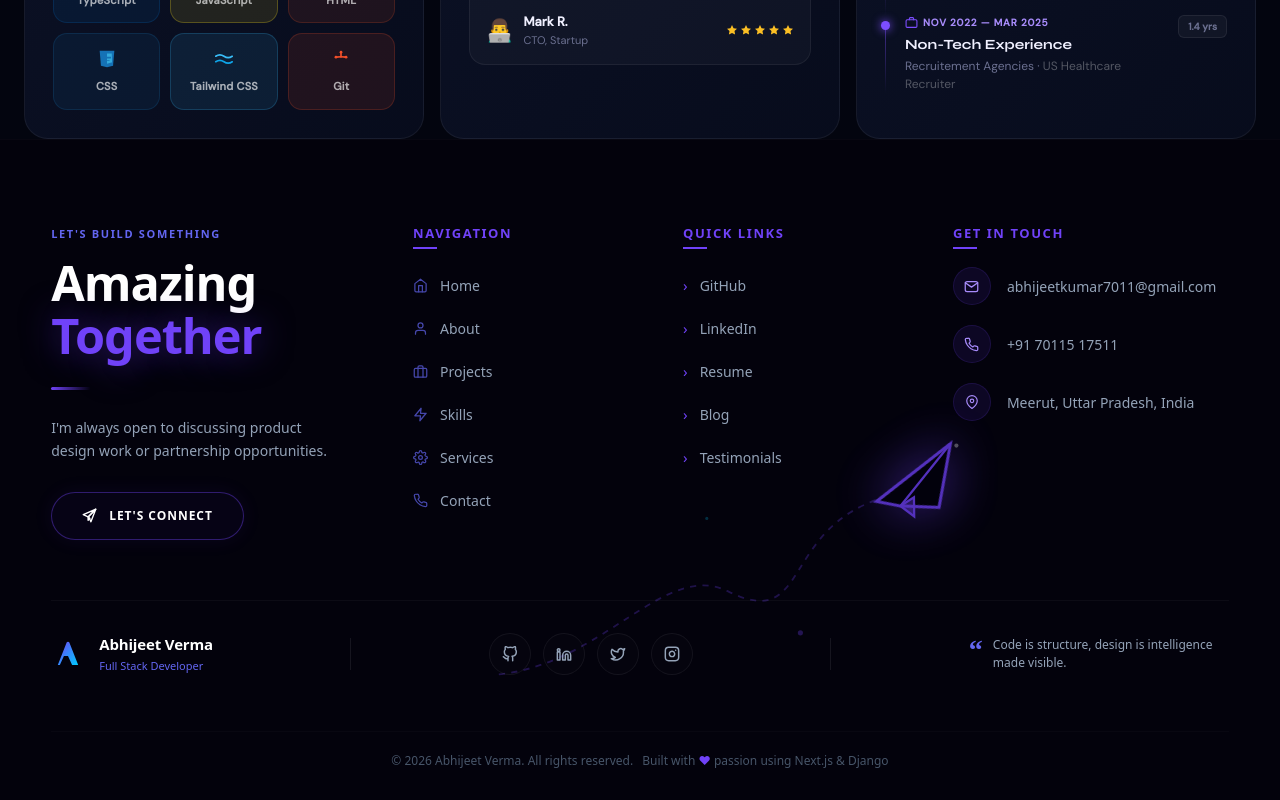
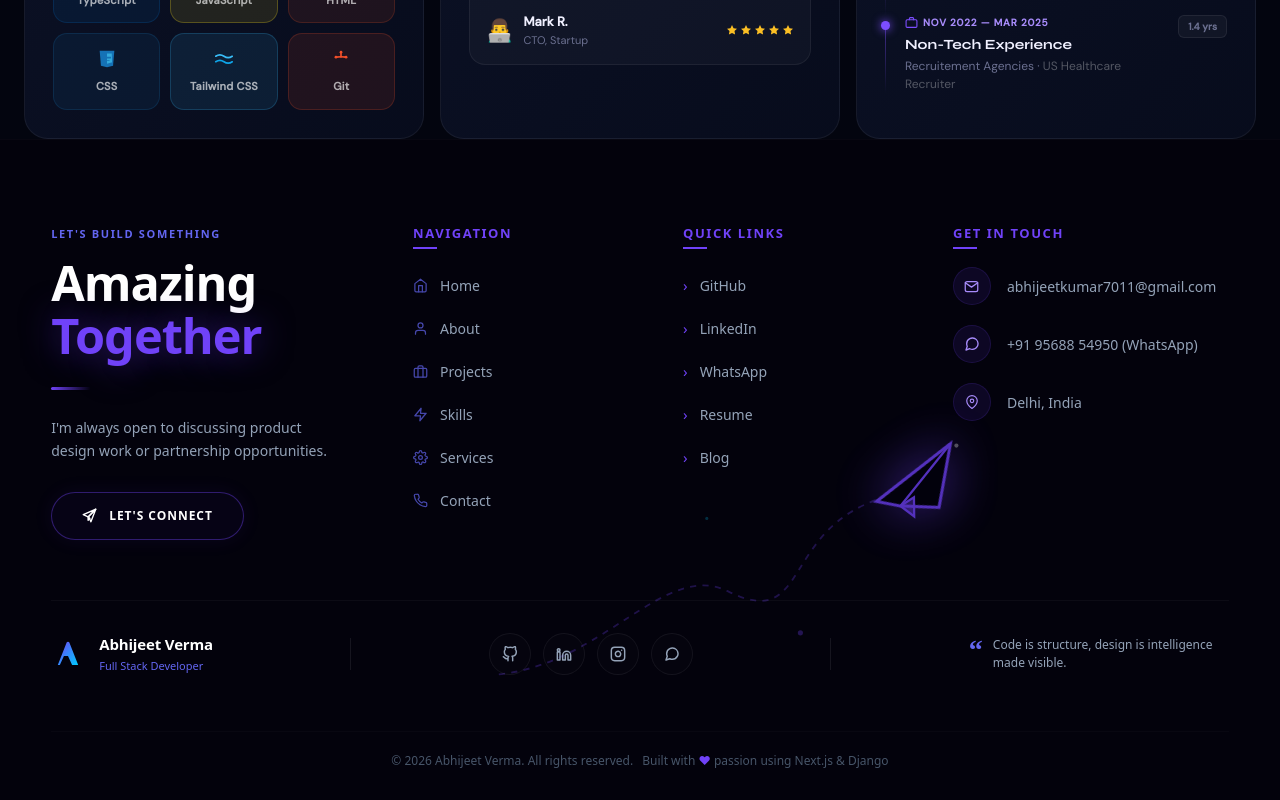
Before and after one commit to abhijeetkumar7011-code/Abhijeet_Portfolio, a Next.js app: page / in a window 1280 px wide. Shown: the part 2160-2960 px from the top of the page. Built offline with nearby package versions, Linux system fonts and the light colour scheme.

Commit message:
version 3.1

```diff
--- a/src/components/Footer.tsx
+++ b/src/components/Footer.tsx
@@ -43,6 +43,12 @@ const ContactIcon = () => (
   </svg>
 );
 
+const WhatsAppIcon = () => (
+  <svg width="16" height="16" viewBox="0 0 24 24" fill="none" stroke="currentColor" strokeWidth="2" strokeLinecap="round" strokeLinejoin="round">
+    <path d="M21 11.5a8.38 8.38 0 0 1-.9 3.8 8.5 8.5 0 0 1-7.6 4.7 8.38 8.38 0 0 1-3.8-.9L3 21l1.9-5.7a8.38 8.38 0 0 1-.9-3.8 8.5 8.5 0 0 1 4.7-7.6 8.38 8.38 0 0 1 3.8-.9h.5a8.48 8.48 0 0 1 8 8v.5z" />
+  </svg>
+);
+
 const CustomPaperAirplane = () => (
   <svg width="15" height="15" viewBox="0 0 24 24" fill="none" stroke="currentColor" strokeWidth="2.2" strokeLinecap="round" strokeLinejoin="round">
     <path d="M22 2L2 10.5L9.75 14.25L22 2Z" />
@@ -78,6 +84,11 @@ const LogoGraphic = () => (
 );
 
 export default function Footer() {
+  const GITHUB_URL = "https://github.com/abhijeetkumar7011-code";
+  const LINKEDIN_URL = "https://www.linkedin.com/in/abhijeet-kumar-57b388232/";
+  const INSTAGRAM_URL = "https://instagram.com/_abhijeet_verma_";
+  const WHATSAPP_URL = "https://wa.me/919568854950?text=Hi%20Abhijeet,%20I%20saw%20your%20portfolio%20and%20wanted%20to%20connect!";
+
   return (
     <>
       <style>{`
@@ -117,11 +128,10 @@ export default function Footer() {
         @media (max-width: 640px) {
           .footer-main-layout {
             display: grid;
-            grid-template-columns: 1fr 1fr !important; /* Forces 2 columns layout on mobile */
+            grid-template-columns: 1fr 1fr !important;
             gap: 36px 16px !important;
           }
 
-          /* Full width adjustments for Intro and Get In Touch blocks on mobile */
           .mobile-full-width {
             grid-column: span 2 !important;
           }
@@ -175,12 +185,14 @@ export default function Footer() {
           cursor: pointer;
           transition: all 0.25s cubic-bezier(0.16, 1, 0.3, 1);
           box-shadow: 0 0 20px rgba(112, 66, 248, 0.08);
+          text-decoration: none;
         }
         .connect-btn:hover {
           background: #7042f8;
           border-color: #7042f8;
           box-shadow: 0 0 30px rgba(112, 66, 248, 0.4);
           transform: translateY(-3px);
+          color: #ffffff;
         }
         .connect-btn svg {
           transition: transform 0.25s ease;
@@ -221,6 +233,11 @@ export default function Footer() {
           margin-bottom: 20px;
           color: #94a3b8;
           font-size: 14px;
+          text-decoration: none;
+          transition: color 0.2s ease;
+        }
+        .contact-row:hover {
+          color: #ffffff;
         }
         .icon-badge {
           width: 38px;
@@ -241,7 +258,6 @@ export default function Footer() {
           color: #ffffff;
         }
 
-        /* ── PLANE IMAGE BASELINE ── */
         .vector-canvas {
           position: absolute;
           right: 22%;
@@ -321,10 +337,10 @@ export default function Footer() {
             <p style={{ fontSize: "14px", color: "#94a3b8", lineHeight: "1.65", maxWidth: "290px", marginBottom: "30px" }}>
               I'm always open to discussing product design work or partnership opportunities.
             </p>
-            <button className="connect-btn">
+            <a href="mailto:abhijeetkumar7011@gmail.com" className="connect-btn">
               <CustomPaperAirplane />
               LET'S CONNECT
-            </button>
+            </a>
           </div>
 
           {/* Column 2: Navigation */}
@@ -351,10 +367,16 @@ export default function Footer() {
           <div>
             <h4 className="col-title">Quick Links</h4>
             <div style={{ display: "flex", flexDirection: "column", gap: "6px" }}>
-              {["GitHub", "LinkedIn", "Resume", "Blog", "Testimonials"].map((label) => (
-                <a key={label} href="#" className="link-item">
+              {[
+                { label: "GitHub", url: GITHUB_URL },
+                { label: "LinkedIn", url: LINKEDIN_URL },
+                { label: "WhatsApp", url: WHATSAPP_URL },
+                { label: "Resume", url: "#" },
+                { label: "Blog", url: "#" }
+              ].map((item) => (
+                <a key={item.label} href={item.url} target={item.url !== "#" ? "_blank" : undefined} rel="noopener noreferrer" className="link-item">
                   <span style={{ color: "#7042f8", fontSize: "15px", fontWeight: "300", lineHeight: "1" }}>&rsaquo;</span>
-                  {label}
+                  {item.label}
                 </a>
               ))}
             </div>
@@ -365,19 +387,19 @@ export default function Footer() {
             <h4 className="col-title">Get In Touch</h4>
             <div style={{ display: "flex", flexDirection: "column" }}>
 
-              <div className="contact-row">
+              <a href="mailto:abhijeetkumar7011@gmail.com" className="contact-row">
                 <div className="icon-badge"><MailIcon /></div>
                 <span>abhijeetkumar7011@gmail.com</span>
-              </div>
+              </a>
 
-              <div className="contact-row">
-                <div className="icon-badge"><ContactIcon /></div>
-                <span>+91 70115 17511</span>
-              </div>
+              <a href={WHATSAPP_URL} target="_blank" rel="noopener noreferrer" className="contact-row" title="Chat on WhatsApp">
+                <div className="icon-badge"><WhatsAppIcon /></div>
+                <span>+91 95688 54950 (WhatsApp)</span>
+              </a>
 
               <div className="contact-row">
                 <div className="icon-badge"><MapPinIcon /></div>
-                <span>Meerut, Uttar Pradesh, India</span>
+                <span>Delhi, India</span>
               </div>
 
             </div>
@@ -418,15 +440,15 @@ export default function Footer() {
 
           <div style={{ display: "flex", gap: "12px" }}>
             {[
-              { label: "github", path: "M9 19c-5 1.5-5-2.5-7-3m14 6v-3.87a3.37 3.37 0 0 0-.94-2.61c3.14-.35 6.44-1.54 6.44-7A5.44 5.44 0 0 0 20 4.77 5.07 5.07 0 0 0 19.91 1S18.73.65 16 2.48a13.38 13.38 0 0 0-7 0C6.27.65 5.09 1 5.09 1A5.07 5.07 0 0 0 5 4.77a5.44 5.44 0 0 0-1.5 3.78c0 5.42 3.3 6.61 6.44 7A3.37 3.37 0 0 0 9 18.13V22" },
-              { label: "linkedin", path: "M16 8a6 6 0 0 1 6 6v7h-4v-7a2 2 0 0 0-2-2 2 2 0 0 0-2 2v7h-4v-7a6 6 0 0 1 6-6z M2 9h4v12H2z M4 4a2 2 0 1 0 0 4 2 2 0 1 0 0-4z" },
-              { label: "twitter", path: "M22 4s-.7 2.1-2 3.4c1.6 10-9.4 17.3-18 11.6 2.2.1 4.4-.6 6-2C3 15.5.5 9.6 3 5c2.2 2.6 5.6 4.1 9 4-.9-4.2 4-6.6 7-3.8 1.1 0 3-1.2 3-1.2z" },
-              { label: "instagram", path: "M16 11.37A4 4 0 1 1 12.63 8 4 4 0 0 1 16 11.37z M17.5 6.5h.01" }
+              { label: "github", url: GITHUB_URL, icon: <path d="M9 19c-5 1.5-5-2.5-7-3m14 6v-3.87a3.37 3.37 0 0 0-.94-2.61c3.14-.35 6.44-1.54 6.44-7A5.44 5.44 0 0 0 20 4.77 5.07 5.07 0 0 0 19.91 1S18.73.65 16 2.48a13.38 13.38 0 0 0-7 0C6.27.65 5.09 1 5.09 1A5.07 5.07 0 0 0 5 4.77a5.44 5.44 0 0 0-1.5 3.78c0 5.42 3.3 6.61 6.44 7A3.37 3.37 0 0 0 9 18.13V22" /> },
+              { label: "linkedin", url: LINKEDIN_URL, icon: <path d="M16 8a6 6 0 0 1 6 6v7h-4v-7a2 2 0 0 0-2-2 2 2 0 0 0-2 2v7h-4v-7a6 6 0 0 1 6-6z M2 9h4v12H2z M4 4a2 2 0 1 0 0 4 2 2 0 1 0 0-4z" /> },
+              { label: "instagram", url: INSTAGRAM_URL, icon: <path d="M16 11.37A4 4 0 1 1 12.63 8 4 4 0 0 1 16 11.37z M17.5 6.5h.01" /> },
+              { label: "whatsapp", url: WHATSAPP_URL, icon: <path d="M21 11.5a8.38 8.38 0 0 1-.9 3.8 8.5 8.5 0 0 1-7.6 4.7 8.38 8.38 0 0 1-3.8-.9L3 21l1.9-5.7a8.38 8.38 0 0 1-.9-3.8 8.5 8.5 0 0 1 4.7-7.6 8.38 8.38 0 0 1 3.8-.9h.5a8.48 8.48 0 0 1 8 8v.5z" /> }
             ].map((soc) => (
-              <a key={soc.label} href="#" className="social-circle-btn">
+              <a key={soc.label} href={soc.url} target="_blank" rel="noopener noreferrer" className="social-circle-btn" title={`Open ${soc.label}`}>
                 <svg width="16" height="16" viewBox="0 0 24 24" fill="none" stroke="currentColor" strokeWidth="2.2" strokeLinecap="round" strokeLinejoin="round">
                   {soc.label === "instagram" ? <rect x="2" y="2" width="20" height="20" rx="5" ry="5"/> : null}
-                  <path d={soc.path} />
+                  {soc.icon}
                 </svg>
               </a>
             ))}
--- a/src/components/Hero.tsx
+++ b/src/components/Hero.tsx
@@ -236,7 +236,7 @@ export default function Hero() {
                 View My Work <IconArrowRight />
               </button>
             </a>
-            <a href="/Abhijeet_Verma_CV.pdf" download="Abhijeet_Kumar_CV.pdf" style={{ textDecoration:"none" }}>
+            <a href="/Abhijeet_Kumar_CV.pdf" download="Abhijeet_Kumar_CV.pdf" style={{ textDecoration:"none" }}>
               <button className="btn-outline" style={{ fontSize:"13px", padding:"11px 26px", display:"flex", alignItems:"center", gap:"8px" }}>
                 <IconDownload /> Download CV
               </button>
```
